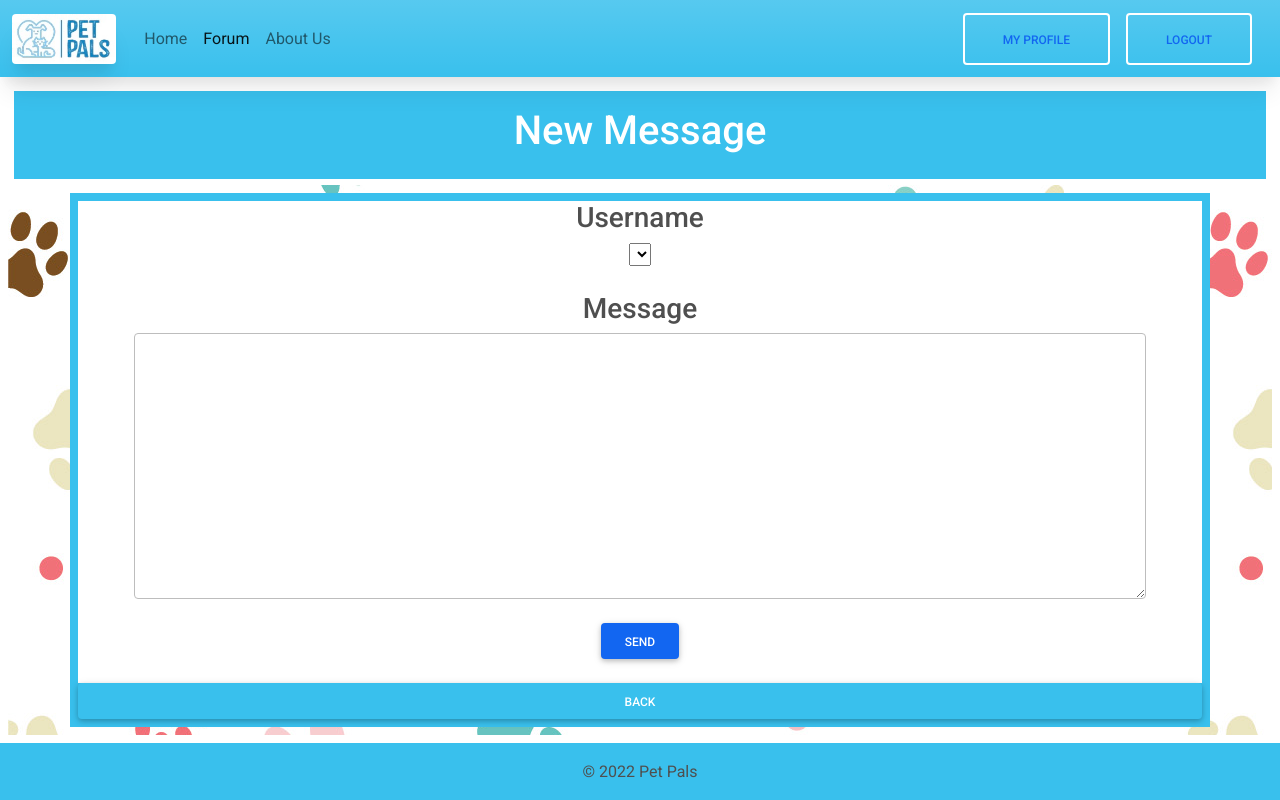
After one commit to JacobHarland/ITSC-3155-Team-6-Final, a Flask app: page /messages/new in a window 1280 px wide. The commit adds this page. Run offline with Flask 2, Linux system fonts and the light colour scheme; the visitor is signed in with stand-in values (Sample User, id 1); data comes from the database, SQL or seed files in the repository; lists and menus that the app fills with data are empty; some libraries are stand-ins or nearby versions.

Commit message:
Working on file migration

```diff
--- a/petpals/__init__.py
+++ b/petpals/__init__.py
@@ -46,6 +46,7 @@ from .forum.post.routes import router as post_router
 from .forum.routes import router as forum_router
 from .home.routes import router as home_router
 from .profile.routes import router as profile_router
+from .messaging.routes import router as messaging_router
 
 # Register Blueprints
 auth_router.register_blueprint(reset_password_router)
@@ -55,3 +56,4 @@ forum_router.register_blueprint(post_router)
 app.register_blueprint(forum_router)
 app.register_blueprint(home_router)
 app.register_blueprint(profile_router)
+app.register_blueprint(messaging_router)
--- /dev/null
+++ b/petpals/messaging/routes.py
@@ -0,0 +1,112 @@
+from re import template
+from flask import Blueprint, redirect, render_template, url_for, request
+from flask_login import current_user, login_required
+from sqlalchemy import func
+from petpals import db
+from petpals.models import Messages, User
+from datetime import datetime
+
+router = Blueprint(
+    'message_router',
+    __name__,
+    url_prefix='/messages',
+    template_folder = 'templates',
+    static_folder = "static"
+    )
+
+current_message = None
+
+@router.get('/')
+def messages():
+    unique_conversation_ids = []
+    recent_conversations = []
+    recent_messages = []
+    sender_messages = Messages.query.filter_by(sender_username = current_user.username).order_by(Messages.time_sent.desc()).all()
+    recipient_messages =  Messages.query.filter_by(recipient_username = current_user.username).order_by(Messages.time_sent.desc()).all()
+
+    for message in sender_messages:
+        recent_conversations.append(message)
+        if message.conversation_id not in unique_conversation_ids:
+            unique_conversation_ids.append(message.conversation_id)
+
+    for message in recipient_messages:
+        recent_conversations.append(message)
+        if message.conversation_id not in unique_conversation_ids:
+            unique_conversation_ids.append(message.conversation_id)
+
+    for id in unique_conversation_ids:
+        for message in recent_conversations:
+            if message.conversation_id in unique_conversation_ids:
+                recent_messages.append(message)
+                unique_conversation_ids.remove(message.conversation_id)
+
+    return render_template('messages.html', recent_messages=recent_messages, current_user=current_user)
+
+@router.get('/new')
+def new_message():
+    usernames = []
+    users = User.query.all()
+    for user in users:
+        if (current_user.username != user.username):
+            usernames.append(user.username)
+    return render_template('new_message.html', usernames=sorted(usernames), sender=current_user.username)
+
+@router.post('/new/<recipient>')
+def send_new_message(recipient):
+    data = request.json
+
+    sender_checker = Messages.query.with_entities(Messages.sender_username, Messages.recipient_username, Messages.conversation_id).filter_by(sender_username = data['sender'], recipient_username = data['recipient']).all()
+    recipient_checker =  Messages.query.with_entities(Messages.sender_username, Messages.recipient_username, Messages.conversation_id).filter_by(sender_username = data['recipient'], recipient_username = data['sender']).all()
+
+    new_message = Messages()
+
+    if (db.session.query(func.max(Messages.conversation_id)).all()[0][0] == None):
+        new_message.conversation_id = 1
+    elif (len(sender_checker) > 0):
+        new_message.conversation_id = sender_checker[0][2]
+    elif (len(recipient_checker) > 0):
+        new_message.conversation_id = recipient_checker[0][2]
+    else:
+        new_message.conversation_id = int(db.session.query(func.max(Messages.conversation_id)).all()[0][0]) + 1
+
+    new_message.recipient_username = data['recipient']
+    new_message.sender_username = data['sender']
+    new_message.message = data['message']
+    new_message.time_sent = datetime.now()
+
+    db.session.add(new_message)
+    db.session.commit()
+    return recipient
+
+@router.get("/conversation/<conversation_id>")
+def get_conversation(conversation_id):
+    messages = Messages.query.filter_by(conversation_id=conversation_id).all()
+    recipient = ""
+    if (messages[0].sender_username == current_user.username):
+        recipient = messages[0].recipient_username
+    else:
+        recipient = messages[0].sender_username
+    return render_template('conversation.html', recipient=recipient, messages=messages, current_user=current_user, conversation_id=conversation_id, sender=current_user.username)
+
+@router.post("/conversation/<conversation_id>")
+def get_conversation_message(conversation_id):
+    data = request.json
+    new_message = Messages()
+    new_message.conversation_id = data['conversation_id']
+    new_message.recipient_username = data['recipient']
+    new_message.sender_username = data['sender']
+    new_message.message = data['message']
+    new_message.time_sent = datetime.now()
+
+    db.session.add(new_message)
+    db.session.commit()
+    return data
+
+@router.get("/conversation/<conversation_id>/<recipient>")
+def get_realtime_message(conversation_id, recipient):
+    return str(current_message)
+
+@router.post('/conversation/<conversation_id>/<recipient>')
+def post_realtime_message(conversation_id, recipient):
+    current_message = request.json
+    return str(current_message)
--- /dev/null
+++ b/petpals/messaging/static/js/new_message.js
@@ -0,0 +1,25 @@
+let submitButton = document.getElementById('submit');
+
+submitButton.addEventListener('click', function() {
+    recipient = document.getElementById("recipient").value.replaceAll("`", "");
+    sender = document.getElementById("sender").dataset["name"];
+    message = document.getElementById("new_message").value.replaceAll("`", "");
+
+    data = {
+        sender: sender,
+        recipient: recipient,
+        message: message
+    }
+
+    options = {
+        method: 'POST',
+        headers: {
+            'Content-Type': 'application/json'
+        },
+        body: JSON.stringify(data)
+    }
+
+    fetch("/messages/new/" + recipient, options);
+
+    window.location = "/messages"
+})
--- /dev/null
+++ b/petpals/messaging/templates/new_message.html
@@ -0,0 +1,58 @@
+{% extends '_layout.html' %}
+{% block title %}New Message{% endblock %}
+{% set active_page = 'forum' %}
+
+{% block body %}
+
+<meta id="sender" data-name="{{sender}}">
+
+        <section class="bg-white p-2">
+
+        <div class="text-center bg-info text-white border border-white border-6 p-3">
+            <h1>New Message</h1>
+        </div>
+
+        <section class="background-paws p-2">
+            <div class="bg-info p-2 container">
+
+
+                    <form class="new_message">
+                        <!-- Name input -->
+                        <h3>Username</h3>
+                        <div class="form-outline mb-4 new_message_content">
+
+                            <select class="select" id="recipient" required>
+                                {% for username in usernames %}
+                                    <option value=`{{ username }}`> {{ username }} </option>
+                                {% endfor %}
+                            </select>
+                        </div>
+
+                        <!-- Message input -->
+                        <h3>Message</h3>
+                        <div class="mb-4">
+                            <textarea class="form-control new_message_content" id="new_message" rows="10" required></textarea>
+                        </div>
+
+                        <!-- Submit button -->
+                        <button type="button" class="btn btn-primary mb-4" id="submit">Send</button>
+                    </form>
+                    <a href="/messages">
+                        <button
+                            class="btn btn-info has-icon btn-block"
+                            type="button"
+                            data-toggle="modal"
+                        >
+                            Back
+                        </button>
+                    </a>
+                </div>
+
+
+        </div>
+    </section>
+</section>
+
+<script src="/messaging/static/js/new_message.js"></script>
+
+{% endblock %}
--- a/petpals/models.py
+++ b/petpals/models.py
@@ -147,3 +147,15 @@ class Pet(db.Model):
 
     def __repr__(self):
         return f"Profile('{self.name}', '{self.species}', '{self.subspecies}', '{self.color}', '{self.tagline}', '{self.biography}')"
+
+
+class Messages(db.Model):
+    message_id = db.Column(db.Integer, primary_key=True)
+    conversation_id = db.Column(db.Integer, nullable=False)
+    sender_username = db.Column(db.String(18), db.ForeignKey("user.username"), nullable=False)
+    recipient_username = db.Column(db.String(18), db.ForeignKey("user.username"), nullable=False)
+    time_sent = db.Column(db.TIMESTAMP, nullable=False)
+    message = db.Column(db.Text, nullable=False)
+
+    def __repr__(self):
+        return f"Message('{self.conversation_id}', '{self.sender_username}', '{self.recipient_username}', '{self.time_sent}', '{self.message}')"
--- a/petpals/static/style.css
+++ b/petpals/static/style.css
@@ -150,3 +150,95 @@ a.hover-blue:hover {
 }
 
 /* end Forum Page CSS */
+
+.new_message {
+  background-color: white;
+  text-align: center;
+}
+
+.new_message_content {
+  width: 90%;
+  margin-left: 5%;
+  margin-right: 5%;
+}
+
+.conversation-container {
+  height: 99.8%;
+  width: 99.8%;
+  margin: .1%;
+}
+
+.message-container {
+  height: 75%;
+  overflow: scroll;
+}
+
+.message-sender {
+  width: 100%;
+  height: 110px;
+}
+
+.message {
+  overflow-wrap: break-word;
+  word-wrap: break-word;
+  width: 80%;
+  margin: 10px;
+}
+
+.sender {
+  float: left;
+}
+
+.recipient {
+  float: right;
+  text-align: right;
+}
+
+#sender-name {
+  color: #39c0ed;
+}
+
+#recipient-name {
+  color: #f07178;
+}
+
+#time {
+  font-size: small;
+}
+
+.message-link {
+  position: absolute;
+  width: 100%;
+  height: 100%;
+  top: 0;
+  left: 0;
+  z-index: 1;
+}
+
+.message-card-body {
+  flex: auto;
+  min-height: 1px;
+  padding: 1rem;
+}
+
+.message-card {
+  position: relative;
+  display: flex;
+  flex-direction: column;
+  min-width: 0;
+  word-wrap: break-word;
+  background-color: #fff;
+  background-clip: border-box;
+  border: 0 solid rgba(0, 0, 0, .125);
+  border-radius: .25rem;
+}
+
+.message-main {
+  right: 0;
+  left: 0;
+  position: absolute;
+  top: 0;
+  bottom: 0;
+  display: flex;
+  flex-direction: column;
+}
```
Also changed, not shown: petpals/messaging/static/js/conversation_message.js (added, +59 -0 lines), petpals/messaging/templates/conversation.html (added, +57 -0 lines), petpals/messaging/templates/messages.html (added, +98 -0 lines), sql/schema.sql (+17 -1 lines).
